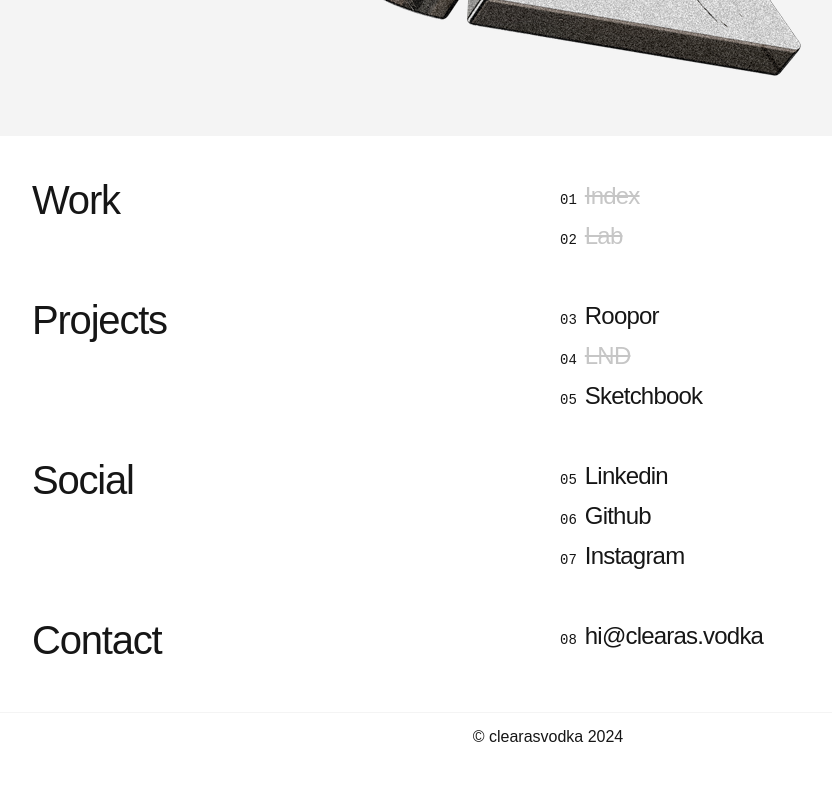
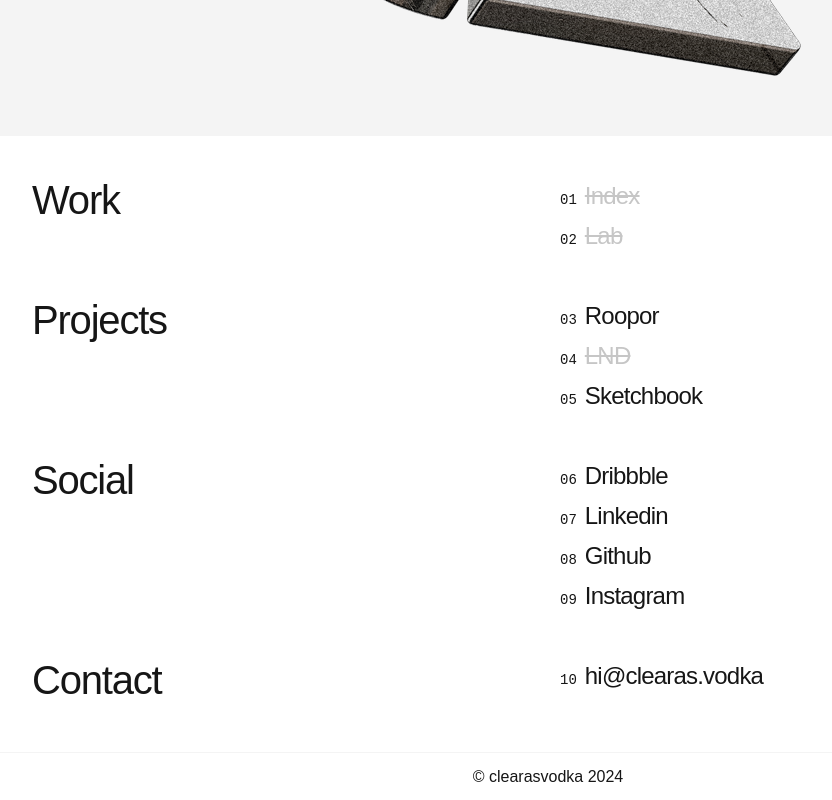
Before and after one commit to clearasvodka/clearasvodka.github.io, a Next.js app: page / in a window 1280 px wide. Shown: the part 532-1332 px from the top of the page, without its empty margins (92-924 px from the left). Before the commit the page ends 1292 px from the top, so only its background shows below. Built offline with nearby package versions, Linux system fonts and the light colour scheme; a web font is replaced by a local one.

Commit message:
Edit Home

```diff
--- a/src/app/page.tsx
+++ b/src/app/page.tsx
@@ -119,7 +119,18 @@ export default function Home() {
           <div className={styles["content-items"]}>
             <ul>
               <li>
-                <span className={styles["content-number"]}>05</span>
+                <span className={styles["content-number"]}>06</span>
+                <a
+                  target="_blank"
+                  rel="noopener noreferrer"
+                  className={styles["link-large"]}
+                  href="https://dribbble.com/emelman"
+                >
+                  Dribbble
+                </a>
+              </li>
+              <li>
+                <span className={styles["content-number"]}>07</span>
                 <a
                   target="_blank"
                   rel="noopener noreferrer"
@@ -130,7 +141,7 @@ export default function Home() {
                 </a>
               </li>
               <li>
-                <span className={styles["content-number"]}>06</span>
+                <span className={styles["content-number"]}>08</span>
                 <a
                   target="_blank"
                   rel="noopener noreferrer"
@@ -141,7 +152,7 @@ export default function Home() {
                 </a>
               </li>
               <li>
-                <span className={styles["content-number"]}>07</span>
+                <span className={styles["content-number"]}>09</span>
                 <a
                   target="_blank"
                   rel="noopener noreferrer"
@@ -169,7 +180,7 @@ export default function Home() {
             </div>
           </div>
           <div className={styles["content-items"]}>
-            <span className={styles["content-number"]}>08</span>
+            <span className={styles["content-number"]}>10</span>
             <a className={styles["link-large"]} href="mailto:hi@clearas.vodka">
               hi@clearas.vodka
             </a>
```
